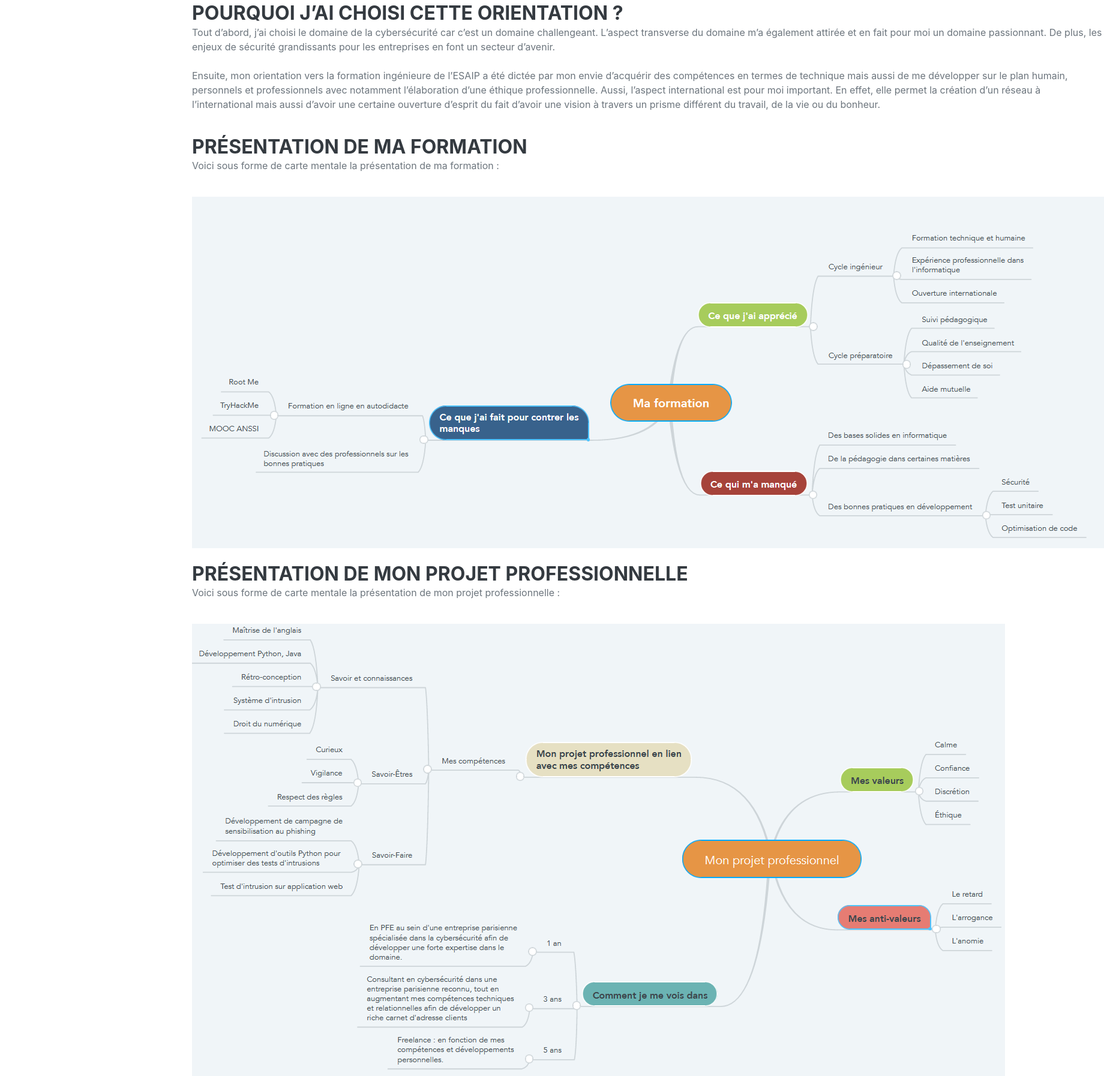
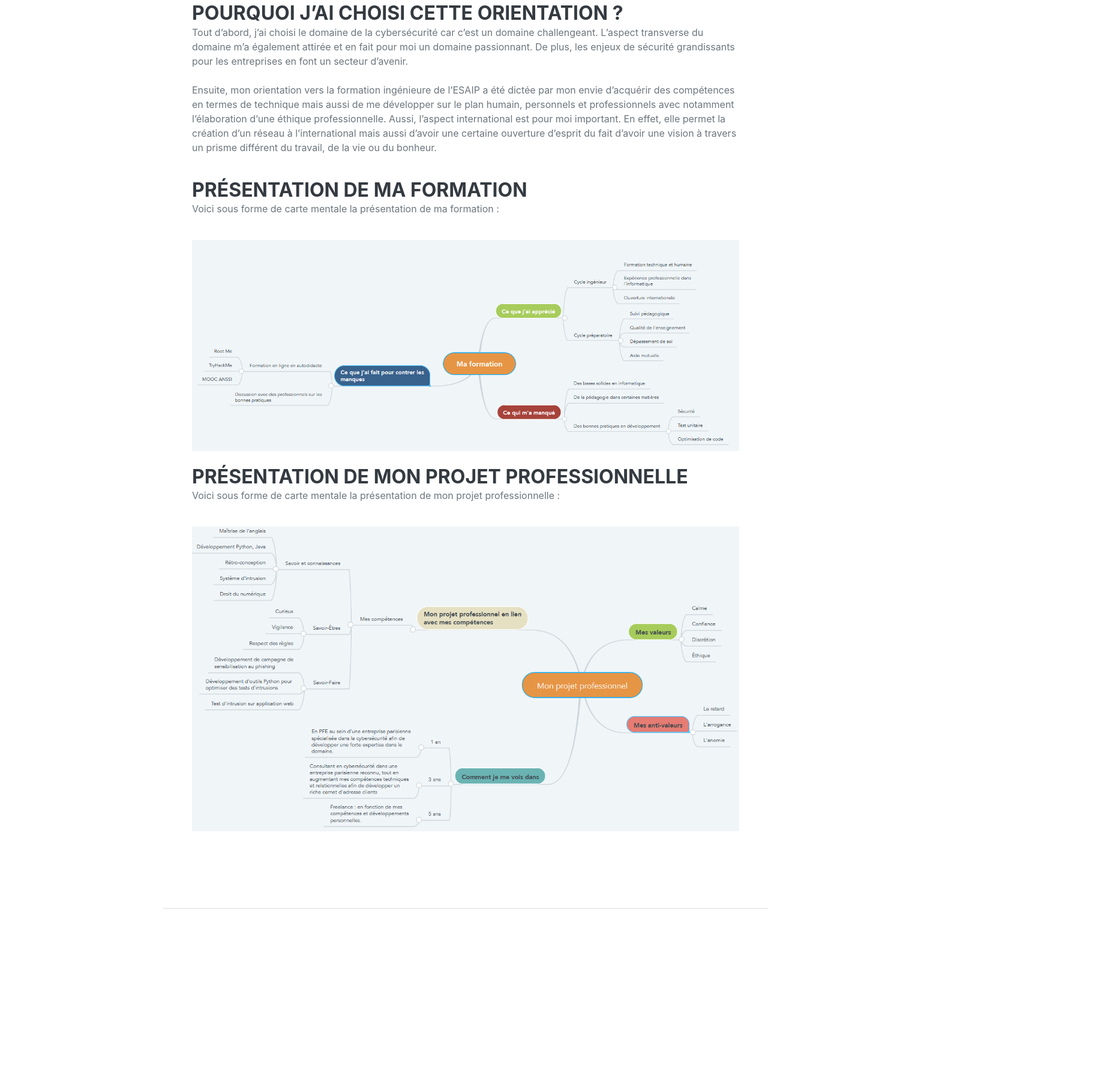
Before and after one commit to Cle-Lho/Cle-Lho.github.io, a plain HTML site: page index.html in a window 1280 px wide. Shown: the part 7961-9755 px from the top of the page at 60% size, 1840 px wide, since content can reach past the window. After the commit the page ends 9476 px from the top, so only its background shows below. Drawn offline with nearby package versions, Linux system fonts and the light colour scheme; a web font is replaced by a local one.

Commit message:
Update index.html

```diff
--- a/index.html
+++ b/index.html
@@ -323,14 +323,14 @@
                             <p>
                                 Voici sous forme de carte mentale la présentation de ma formation :<br><br>
                             </p>
-                            <img src="assets/img/Ma_formation.PNG" alt="..." />
+                            <img class="img-fluid" src="assets/img/Ma_formation.PNG" alt="..." />
                             <br><br>
 
                             <h3 class="mb-0">Présentation de mon projet professionnelle </h3>
                             <p>
                                 Voici sous forme de carte mentale la présentation de mon projet professionnelle :<br><br>
                             </p>
-                            <img src="assets/img/Mon_projet_professionnel.PNG" alt="..." />
+                            <img class="img-fluid"c src="assets/img/Mon_projet_professionnel.PNG" alt="..." />
                     </div>
 
 
```
